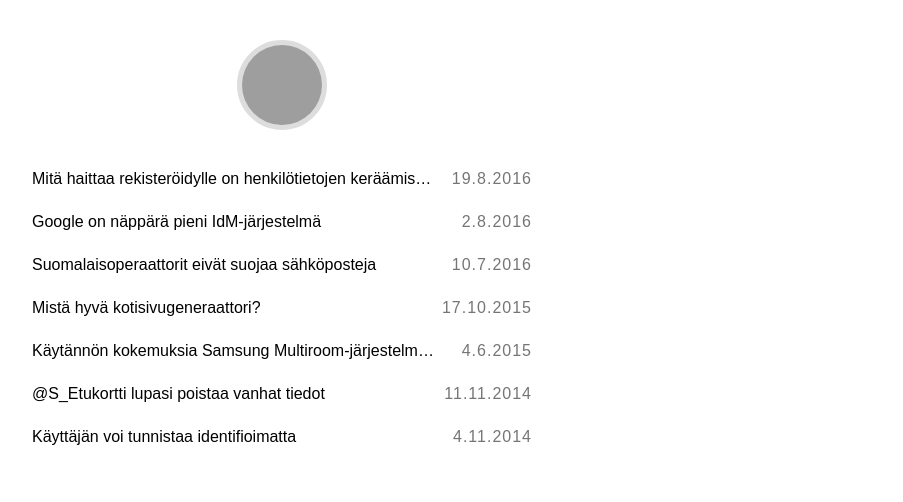
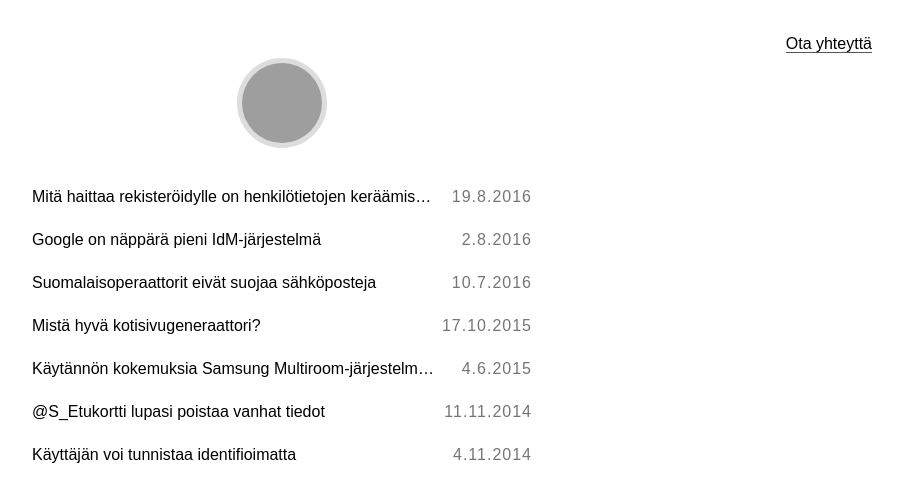
Before and after one commit to klaalo/klaalo.github.io, a Jekyll site: the page built from index.html, in a window 1280 px wide, cut to the strip 0-502 px from the top of the page. Shown: the whole strip, without its empty margins (358-1261 px from the left). Built offline with Jekyll 4.4.1, drawn with Linux system fonts in a browser that asks for light colours; some web fonts are replaced; grey boxes are pictures that could not be loaded.

Commit message:
Contact-link

```diff
--- a/_includes/header.html
+++ b/_includes/header.html
@@ -1,3 +1,6 @@
+<aside class="contact" style="text-align: right;">
+<a href="https://trin.karilaalo.fi/">Ota yhteyttä</a>
+</aside>
 <aside class="logo" style="position: relative">
 
 		{% assign link = '/' %}
```
